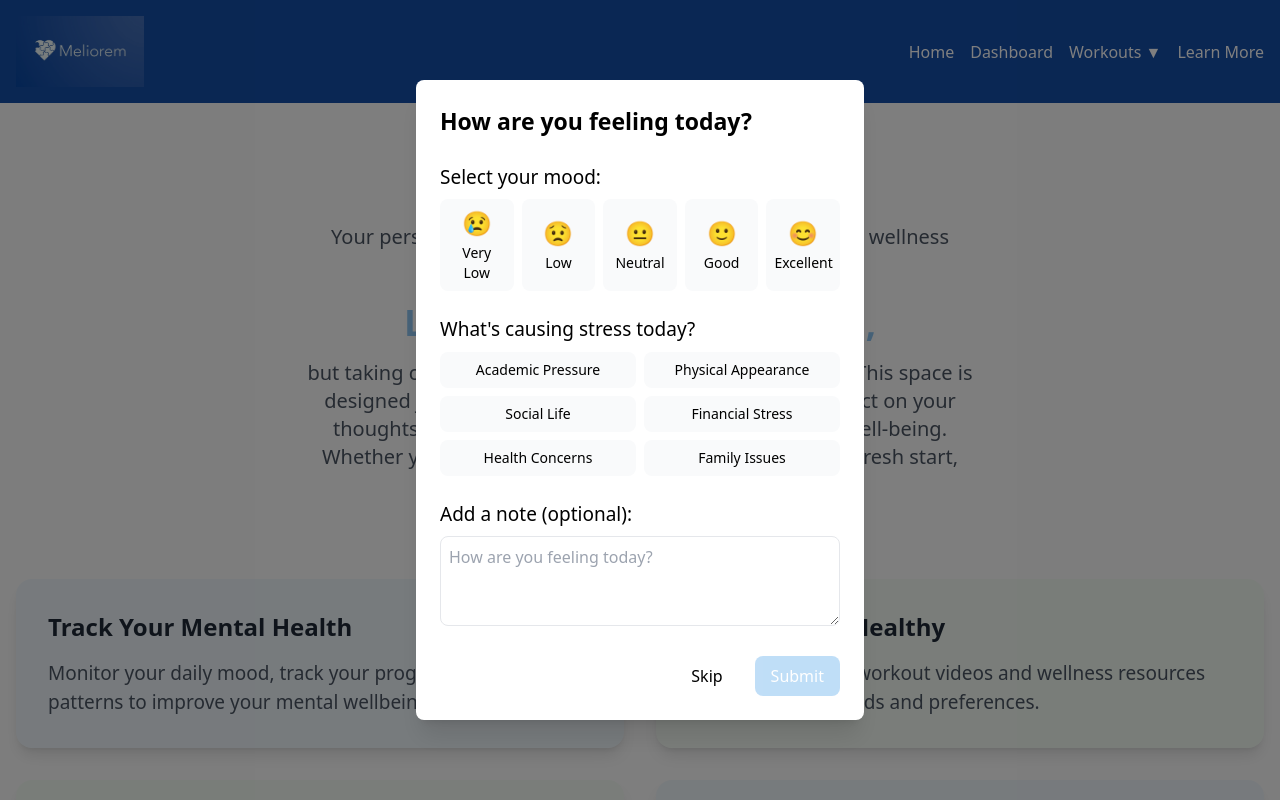
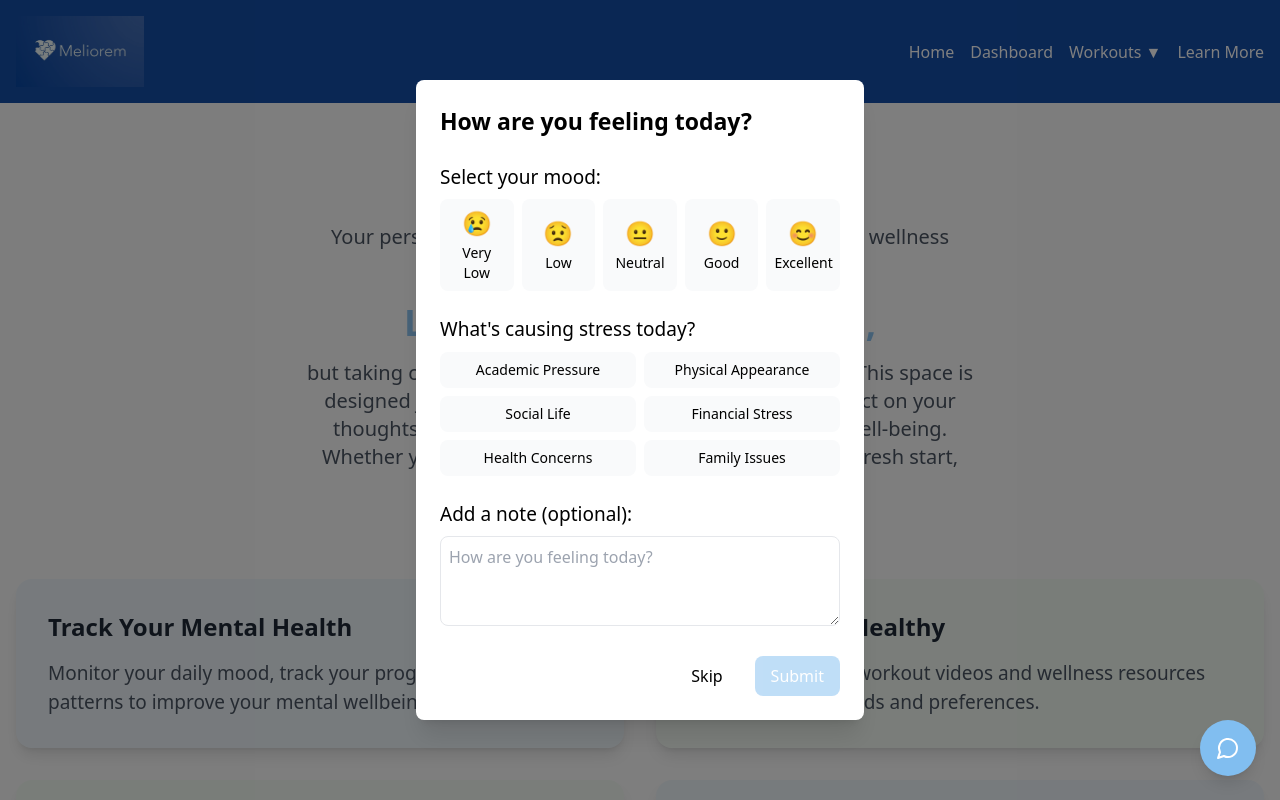
Before and after one commit to yohann0412/meliorem, a Next.js app: page / in a window 1280 px wide. Shown: the top 800 px of the page. Built offline with nearby package versions, Linux system fonts and the light colour scheme.

Commit message:
"added chatbot icon"

```diff
--- a/src/app/dashboard/page.js
+++ b/src/app/dashboard/page.js
@@ -15,6 +15,8 @@ export default function Dashboard() {
       activities: ['Meditation', 'Exercise'],
       notes: "Had a tough exam today but managed to stay positive. Need to work on my study schedule."
     },
+
+
     {
       date: '2024-02-04',
       mood: 3,
--- a/src/app/page.js
+++ b/src/app/page.js
@@ -2,9 +2,11 @@
 import { useState, useEffect } from 'react'
 import LoadingScreen from '../components/LoadingScreen'
 import MoodSurveyPopup from '../components/MoodSurveyPopup'
+import { MessageCircle } from 'lucide-react'
 
 export default function Home() {
   const [isLoading, setIsLoading] = useState(true)
+  const [isChatOpen, setIsChatOpen] = useState(false)
 
   useEffect(() => {
     // Simulate loading time or actual data fetching
@@ -15,6 +17,10 @@ export default function Home() {
     return () => clearTimeout(timer)
   }, [])
 
+  const toggleChat = () => {
+    setIsChatOpen(!isChatOpen)
+  }
+
   if (isLoading) {
     return <LoadingScreen />
   }
@@ -22,7 +28,7 @@ export default function Home() {
   return (
     <>
       <MoodSurveyPopup />
-    <div className="space-y-8">
+      <div className="space-y-8 relative pb-16">
         <section className="text-center py-12">
           <h1 className="text-4xl font-bold text-gray-800 mb-4">
             Welcome to Meliorem
@@ -34,9 +40,8 @@ export default function Home() {
             <span className="block text-4xl font-bold text-primary animate-pulse mb-4 mt-6">
               Life can be overwhelming,
             </span>
-  but taking care of your mind and body doesn’t have to be. This space is designed just for you—to help you track your stress, reflect on your thoughts, and find the perfect workouts to boost your well-being. Whether you're looking for balance, motivation, or just a fresh start, you’re in the right place!
+            but taking care of your mind and body doesn't have to be. This space is designed just for you—to help you track your stress, reflect on your thoughts, and find the perfect workouts to boost your well-being. Whether you're looking for balance, motivation, or just a fresh start, you're in the right place!
           </p>
-
         </section>
 
         <div className="grid md:grid-cols-2 gap-8">
@@ -78,10 +83,46 @@ export default function Home() {
         </div>
         <div className="flex justify-center mt-6">
           <button className="bg-primary text-white font-semibold px-6 py-3 rounded-2xl shadow-lg hover:bg-primary/90 transition">
-  <a href="/learnmore" >Learn More</a>
-
+            <a href="/learnmore">Learn More</a>
           </button>
         </div>
+
+        {/* Chatbot Icon Button */}
+        <button
+          onClick={toggleChat}
+          className="fixed bottom-6 right-6 bg-primary text-white p-4 rounded-full shadow-lg hover:bg-primary/90 transition-all z-50 flex items-center justify-center"
+          aria-label="Open chat assistant"
+        >
+          <MessageCircle size={24} />
+        </button>
+
+        {/* Chat Window (Hidden by default) */}
+        {isChatOpen && (
+          <div className="fixed bottom-20 right-6 w-80 bg-white rounded-lg shadow-xl z-40 border border-gray-200 overflow-hidden">
+            <div className="bg-primary text-white p-3 flex justify-between items-center">
+              <h3 className="font-medium">Meliorem Assistant</h3>
+              <button onClick={toggleChat} className="text-white hover:text-gray-200">
+                ✕
+              </button>
+            </div>
+            <div className="h-80 p-3 overflow-y-auto bg-gray-50">
+              <div className="bg-primary/10 p-2 rounded-lg mb-2 max-w-[80%]">
+                How can I help with your wellness journey today?
+              </div>
+              {/* Chat messages would appear here */}
+            </div>
+            <div className="p-3 border-t border-gray-200 flex">
+              <input
+                type="text"
+                placeholder="Type your message..."
+                className="flex-1 border border-gray-300 rounded-l-lg p-2 focus:outline-none focus:ring-1 focus:ring-primary"
+              />
+              <button className="bg-primary text-white p-2 rounded-r-lg">
+                Send
+              </button>
+            </div>
+          </div>
+        )}
       </div>
     </>
   )
```
Lines whose indentation alone changed are shown as unchanged.
